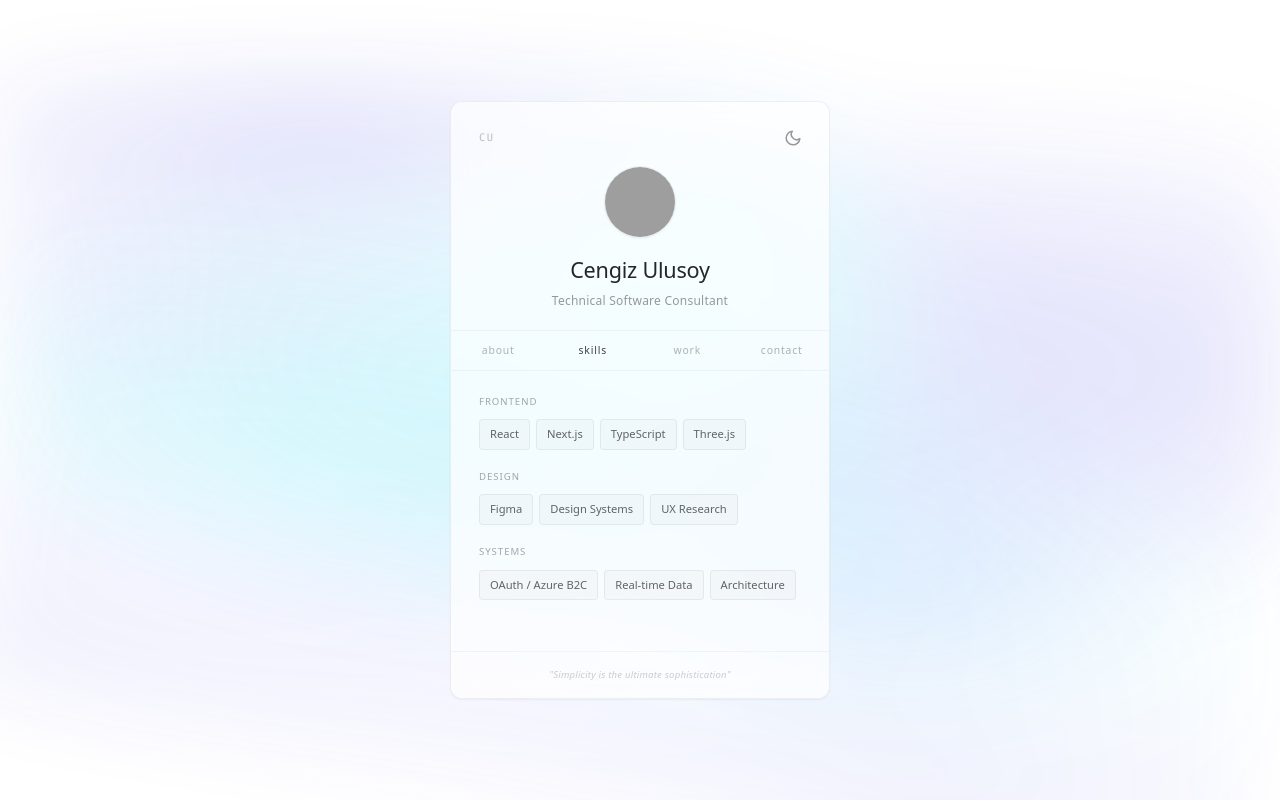
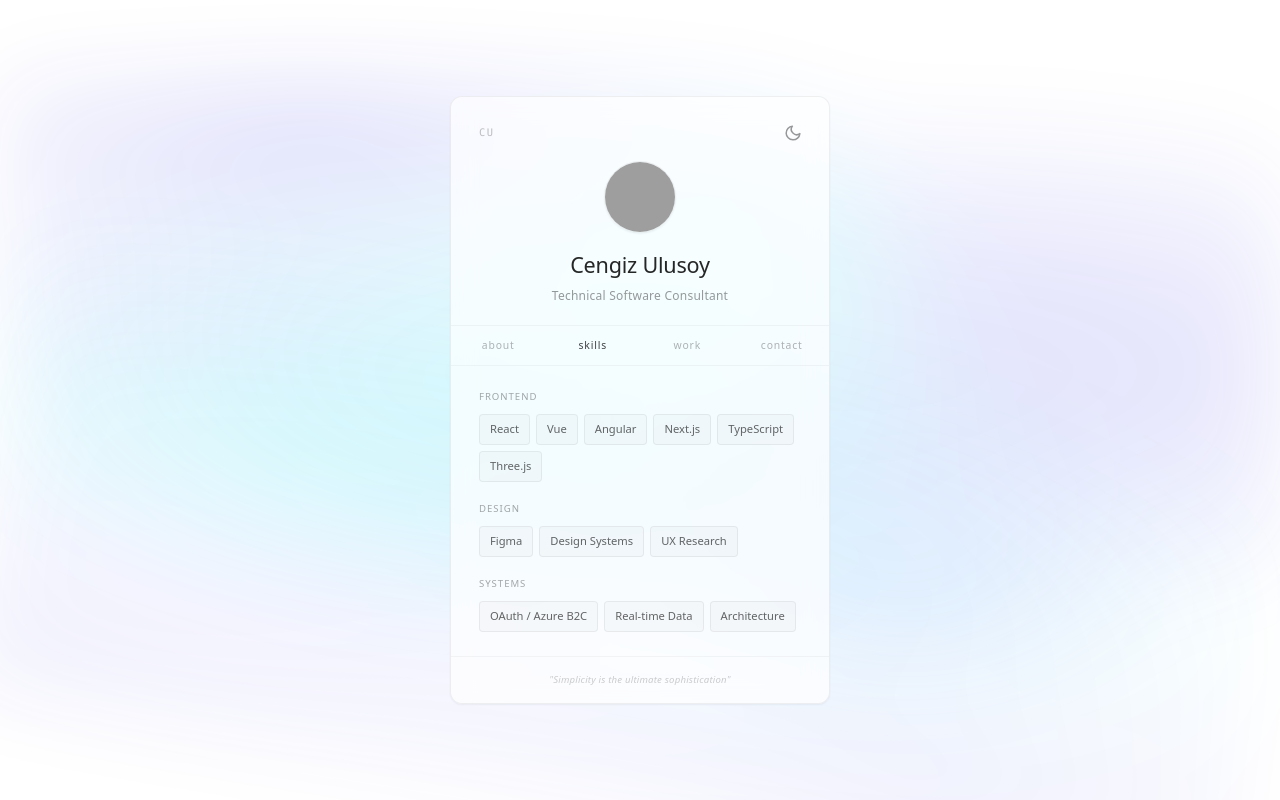
Before and after one commit to Cengizism/Cengizism.github.io, a React (Vite) app: page / in a window 1280 px wide. Both pictures are taken after a click on the button "skills". Built offline with nearby package versions, Linux system fonts and the light colour scheme; grey boxes are pictures that could not be loaded.

Commit message:
docs: updated skills

```diff
--- a/src/components/sections/SkillsSection.jsx
+++ b/src/components/sections/SkillsSection.jsx
@@ -1,5 +1,5 @@
 const skills = [
-  { category: 'Frontend', items: ['React', 'Next.js', 'TypeScript', 'Three.js'] },
+  { category: 'Frontend', items: ['React', 'Vue', 'Angular', 'Next.js', 'TypeScript', 'Three.js'] },
   { category: 'Design', items: ['Figma', 'Design Systems', 'UX Research'] },
   { category: 'Systems', items: ['OAuth / Azure B2C', 'Real-time Data', 'Architecture'] },
 ]
```
